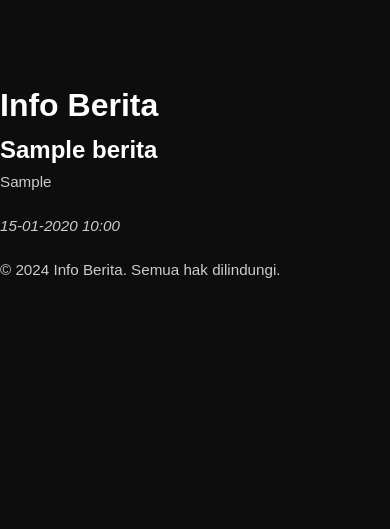
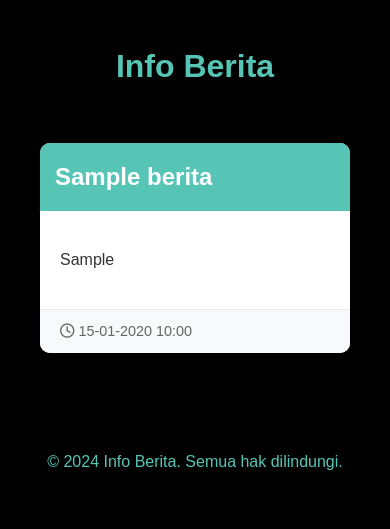
Before and after one commit to saktinagara/CrimsonDawnn, a PHP site: page /Info.php in a window 390 px wide. Shown: the top 529 px of the page. Run offline with PHP 8.4, Linux system fonts and the light colour scheme; tables that the repository leaves empty or names only in its code hold one stand-in row (values such as "Sample post").

Commit message:
dashboard,info

```diff
--- a/Info.php
+++ b/Info.php
@@ -12,7 +12,8 @@
     <meta charset="UTF-8">
     <meta name="viewport" content="width=device-width, initial-scale=1.0">
     <title>Info Berita</title>
-    <link rel="stylesheet" href="css/style.css"> <!-- Ganti dengan CSS Anda -->
+    <link rel="stylesheet" href="css/info-style.css">
+    <link rel="stylesheet" href="https://cdnjs.cloudflare.com/ajax/libs/font-awesome/6.4.2/css/all.min.css">
 </head>
 <body>
     <h1>Info Berita</h1>
@@ -21,14 +22,24 @@
         <?php
         if ($result->num_rows > 0) {
             while ($row = $result->fetch_assoc()) {
-                echo "<div class='berita-item'>";
+                echo "<div class='card'>";
+                echo "<div class='card-header'>";
                 echo "<h2>" . htmlspecialchars($row['judul']) . "</h2>";
+                echo "</div>";
+                echo "<div class='card-body'>";
                 echo "<p>" . htmlspecialchars($row['konten']) . "</p>";
-                echo "<p><em>" . date('d-m-Y H:i', strtotime($row['tanggal'])) . "</em></p>";
+                echo "</div>";
+                echo "<div class='card-footer'>";
+                echo "<p class='timestamp'><i class='far fa-clock'></i> " . date('d-m-Y H:i', strtotime($row['tanggal'])) . "</p>";
+                echo "</div>";
                 echo "</div>";
             }
         } else {
+            echo "<div class='card card-empty'>";
+            echo "<div class='card-body'>";
             echo "<p>Tidak ada berita yang tersedia.</p>";
+            echo "</div>";
+            echo "</div>";
         }
         ?>
     </div>
--- a/css/info-style.css
+++ b/css/info-style.css
@@ -1,31 +1,75 @@
 body {
-    font-family: Arial, sans-serif;
+    font-family: 'Montserrat', sans-serif;
     line-height: 1.6;
     margin: 0;
     padding: 20px;
-    background-color: #f0f0f0;
+    background-color: #000;
+    color: #333;
 }
-.container {
-    max-width: 800px;
+
+h1 {
+    text-align: center;
+    color: #57c5b6;
+    margin-bottom: 30px;
+}
+
+.berita-container {
+    max-width: 1200px;
     margin: 0 auto;
-    background-color: white;
+    display: grid;
+    grid-template-columns: repeat(auto-fit, minmax(300px, 1fr));
+    gap: 20px;
     padding: 20px;
-    border-radius: 5px;
-    box-shadow: 0 0 10px rgba(0,0,0,0.1);
 }
-h1, h2 {
-    color: #1a5f7a;
+
+.card {
+    background-color: #fff;
+    border-radius: 10px;
+    box-shadow: 0 5px 15px rgba(0, 0, 0, 0.35);
+    overflow: hidden;
+    transition: transform 0.3s ease;
 }
-ul {
-    padding-left: 20px;
+
+.card:hover {
+    transform: translateY(-5px);
 }
-.back-button {
-    position: fixed;
-    top: 20px;
-    left: 20px;
-    background-color: #1a5f7a;
-    color: white;
+
+.card-header {
+    background-color: #57c5b6;
+    padding: 15px;
+}
+
+.card-header h2 {
+    color: #fff;
+    margin: 0;
+    font-size: 1.5rem;
+}
+
+.card-body {
+    padding: 20px;
+}
+
+.card-footer {
     padding: 10px 20px;
-    text-decoration: none;
-    border-radius: 5px;
+    background-color: #f8f9fa;
+    border-top: 1px solid #eee;
 }
+
+.timestamp {
+    color: #666;
+    font-size: 0.9rem;
+    margin: 0;
+}
+
+.card-empty {
+    text-align: center;
+    padding: 40px;
+    grid-column: 1 / -1;
+}
+
+footer {
+    text-align: center;
+    padding: 20px;
+    color: #57c5b6;
+    margin-top: 40px;
+}
--- a/dashboard.php
+++ b/dashboard.php
@@ -6,6 +6,7 @@
 if (isset($_POST['add'])) {
     $judul = $_POST['judul'];
     $konten = $_POST['konten'];
+
     $sql_add = "INSERT INTO berita (judul, konten, tanggal) VALUES (?, ?, NOW())";
     $stmt = $conn->prepare($sql_add);
     $stmt->bind_param("ss", $judul, $konten);
@@ -26,6 +27,7 @@
     $edit_id = $_POST['edit_id'];
     $judul = $_POST['judul'];
     $konten = $_POST['konten'];
+
     $sql_edit = "UPDATE berita SET judul = ?, konten = ? WHERE id = ?";
     $stmt = $conn->prepare($sql_edit);
     $stmt->bind_param("ssi", $judul, $konten, $edit_id);
@@ -43,7 +45,7 @@
     <meta charset="UTF-8">
     <meta name="viewport" content="width=device-width, initial-scale=1.0">
     <title>Dashboard - Info Berita</title>
-    <link rel="stylesheet" href="css/admin-style.css">
+    <link rel="stylesheet" href="css/dashboard-style.css">
 </head>
 <body>
     <h1>Dashboard Berita</h1>
```
Also changed, not shown: css/dashboard-style.css (+67 -0 lines).
